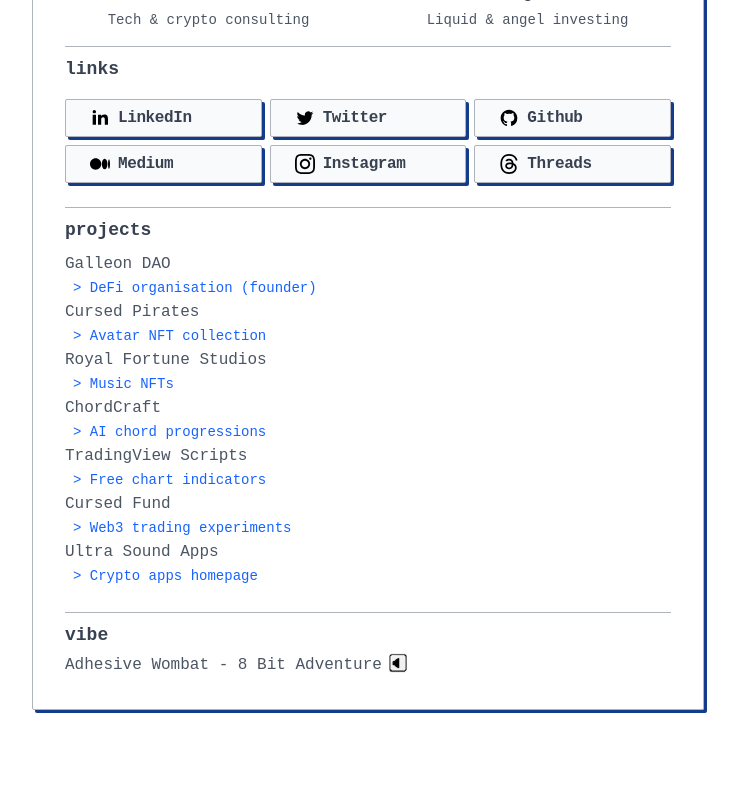
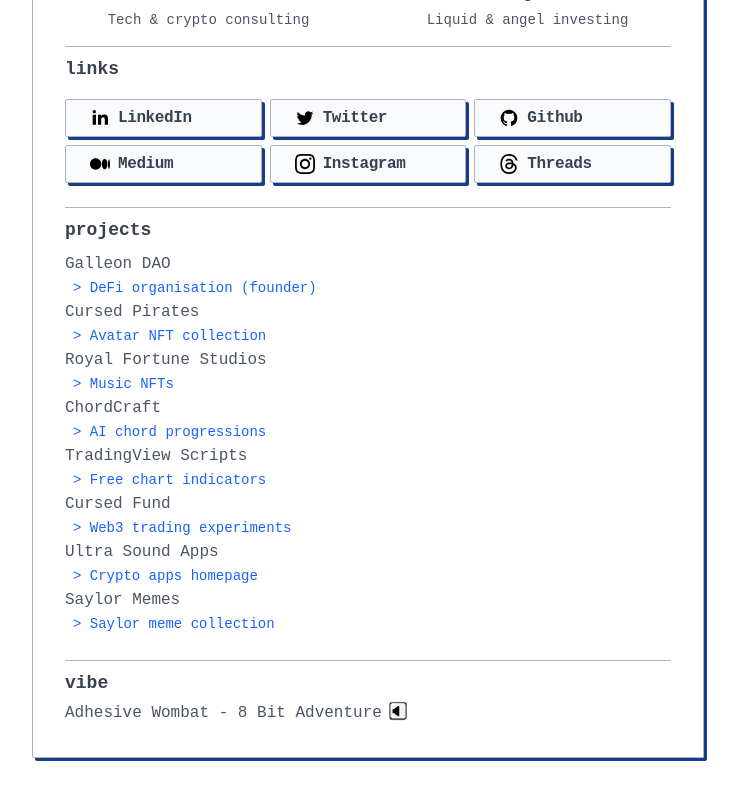
Before and after one commit to ADWilkinson/adw, a Next.js app: page / in a window 1280 px wide. Shown: the part 420-1220 px from the top of the page, without its empty margins (272-1010 px from the left). Built offline with nearby package versions, Linux system fonts and the light colour scheme.

Commit message:
Update index.js

```diff
--- a/pages/index.js
+++ b/pages/index.js
@@ -280,6 +280,12 @@
                       href="https://ultrasoundapps.com"
                       text="Crypto apps homepage"
                     />
+                    <br />
+                    Saylor Memes<br></br>
+                    <ProjectLink
+                      href="https://saylormemes.com"
+                      text="Saylor meme collection"
+                    />
                   </p>
                 </div>
 
```
